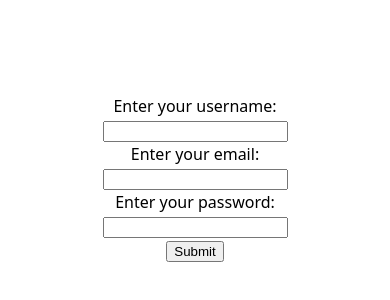
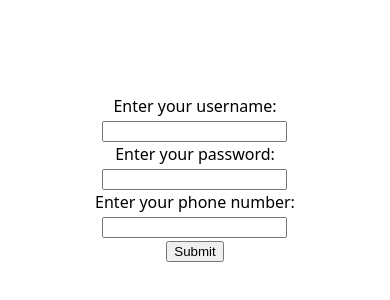
Before and after one commit to Kit-Trowbridge/react-practice, a React (Vite) app: page / in a window 390 px wide. Shown: the part 244-544 px from the top of the page. Built offline with nearby package versions, Linux system fonts and the light colour scheme.

Commit message:
logic for form to only accept integeres in phone number field

```diff
--- a/src/components/Form.jsx
+++ b/src/components/Form.jsx
@@ -1,14 +1,22 @@
 import { useState } from "react"
 
 const Form = () => {
-    const [loginInfo, setLoginInfo] = useState({username: "", email: "", password: ""});
+    const [loginInfo, setLoginInfo] = useState({username: "", password: "", phoneNumber: ""});
 
     const handleInput = (event) => {
         const inputEl = event.target
 
-        setLoginInfo({...loginInfo, [inputEl.name] : inputEl.value});
+        if (inputEl.name === "phoneNumber") {
+            const phoneNumberArr = inputEl.value.split("")
+            let filteredPhoneNumber = phoneNumberArr.filter((letter) => {
+                return !isNaN(letter)
+            })
+            filteredPhoneNumber = filteredPhoneNumber.join("")
+            setLoginInfo({...loginInfo, "phoneNumber" : filteredPhoneNumber});
+        } else {
+            setLoginInfo({...loginInfo, [inputEl.name] : inputEl.value});
+        }
     }
-
 
     const handleSubmit = (event) => {
         event.preventDefault();
@@ -16,7 +24,7 @@ const Form = () => {
             method: "POST",
             body: JSON.stringify(loginInfo)
         });
-        setLoginInfo({username: "", email: "", password: ""})
+        setLoginInfo({username: "", password: "", phoneNumber: ""})
     };
 
     return (
@@ -33,23 +41,23 @@ const Form = () => {
             </label>
             <br />
             <label>
-                Enter your email:
-                <br />
-                <input
-                    type="text"
-                    name="email"
-                    value={loginInfo.email}
-                    onChange={handleInput}
-                />
-            </label>
-            <br />
-            <label>
                 Enter your password:
                 <br />
                 <input
                     type="password"
                     name="password"
                     value={loginInfo.password}
+                    onChange={handleInput}
+                />
+            </label>
+            <br />
+            <label>
+                Enter your phone number:
+                <br />
+                <input
+                    type="text"
+                    name="phoneNumber"
+                    value={loginInfo.phoneNumber}
                     onChange={handleInput}
                 />
             </label>
@@ -62,4 +70,4 @@ const Form = () => {
     )
 }
 
-export default Form
+export default Form;
```
